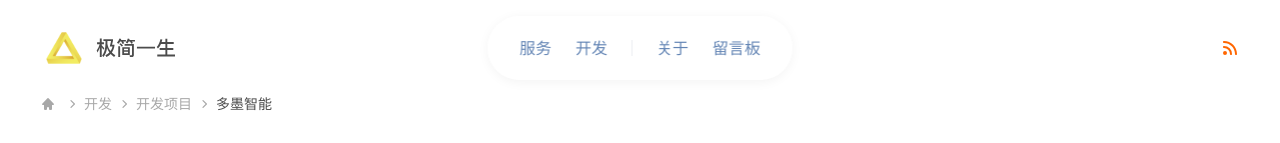
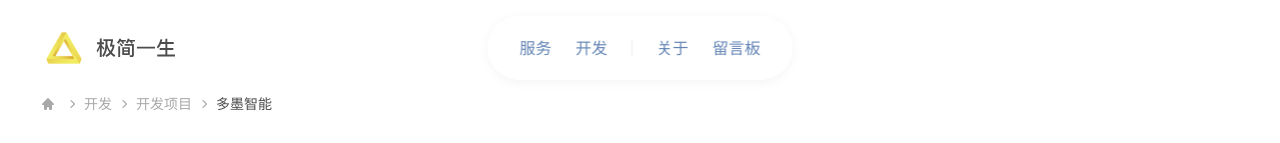
Before and after one commit to trojanyao/trojanyao, a Next.js app: page /project/1 in a window 1280 px wide. Shown: the top 143 px of the page. Built offline with nearby package versions, Linux system fonts and the light colour scheme.

Commit message:
fix: fix wrong import, hide rss

```diff
--- a/app/components/Banner.tsx
+++ b/app/components/Banner.tsx
@@ -1,5 +1,6 @@
 'use client';
 
+import { useState } from 'react';
 import Image from 'next/image';
 import { Kaushan_Script } from 'next/font/google';
 import { gsap } from 'gsap';
--- a/app/components/Header.tsx
+++ b/app/components/Header.tsx
@@ -74,9 +74,9 @@ export default function Nav() {
 
       {/* Tools */}
       <div>
-        <Link href="/rss">
+        {/* <Link href="/rss">
           <RssIcon className="size-5 text-orange cursor-pointer" />
-        </Link>
+        </Link> */}
       </div>
     </header>
   );
--- a/app/components/ScrollToTop.tsx
+++ b/app/components/ScrollToTop.tsx
@@ -1,6 +1,6 @@
 'use client';
 
-import type { ComponentProps } from 'react';
+import { useState, type ComponentProps, useEffect } from 'react';
 import { BarsArrowUpIcon } from '@heroicons/react/24/solid';
 
 export default function ScrollToTop(props: ComponentProps<'button'>) {
--- a/app/layout.tsx
+++ b/app/layout.tsx
@@ -5,7 +5,6 @@ import './globals.css';
 import Header from './components/Header';
 import Footer from './components/Footer';
 import ScrollToTop from './components/ScrollToTop';
-import { usePathname } from 'next/navigation';
 
 const inter = Inter({ subsets: ['latin'] });
 
```
